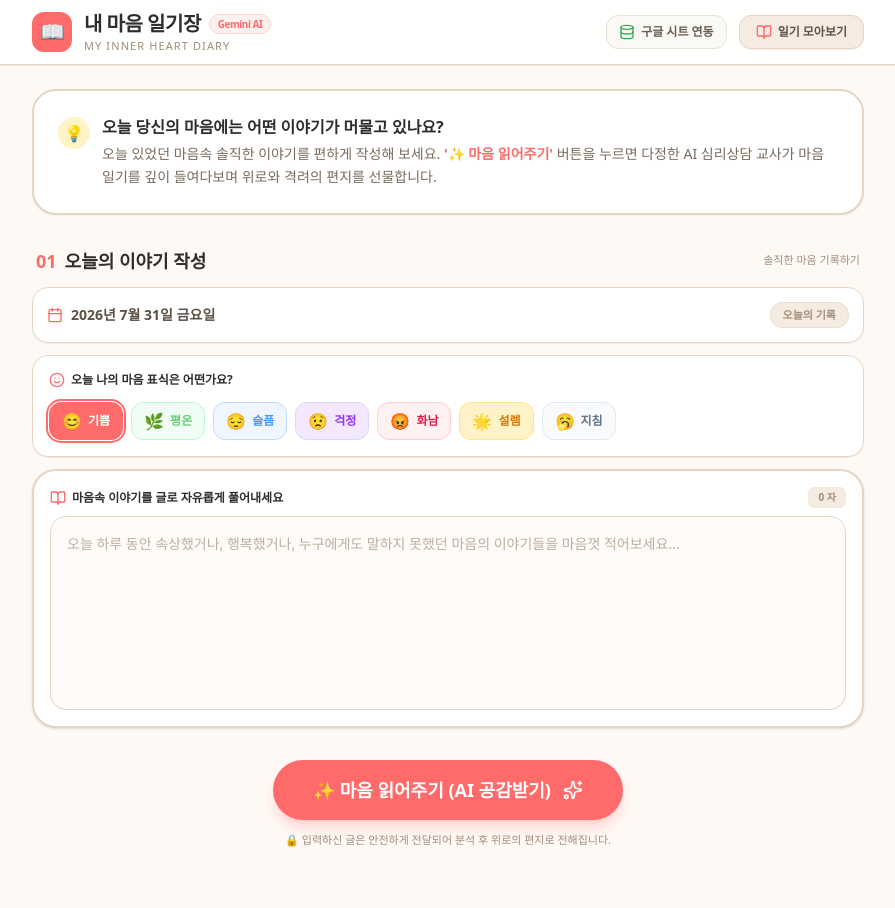
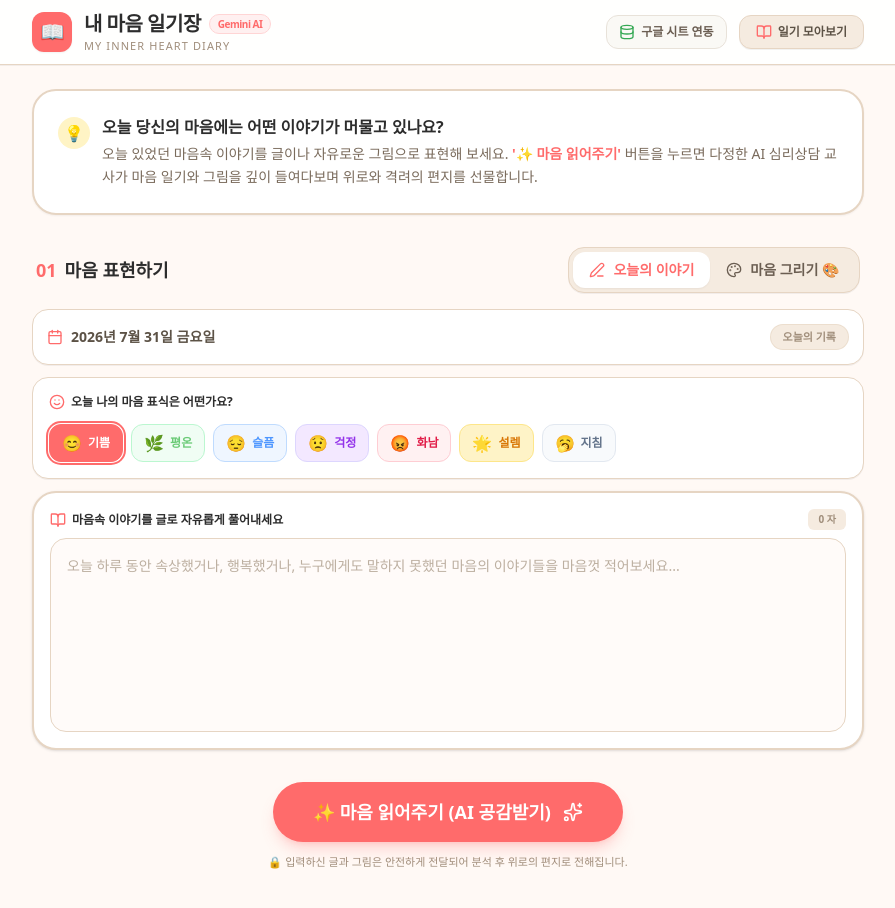
Before and after one commit to yojung273-del/-, a React (Vite) app: page / in a window 1280 px wide. Shown: the top 908 px of the page, without its empty margins (192-1087 px from the left). Built offline with nearby package versions, Linux system fonts and the light colour scheme.

Commit message:
feat: add drawing canvas integration for AI analysis
Enabled students to express their emotions through drawings. Updated the AI analysis prompt to include drawing analysis, allowing the counselor to provide more personalized and empathetic feedback based on visual expression.

```diff
--- a/src/App.tsx
+++ b/src/App.tsx
@@ -1,11 +1,12 @@
-import React, { useState, useEffect } from 'react';
+import React, { useState, useEffect, useRef } from 'react';
 import { motion, AnimatePresence } from 'motion/react';
-import { Sparkles, Heart, BookOpen, AlertCircle, RefreshCw, Database } from 'lucide-react';
+import { Sparkles, Heart, BookOpen, AlertCircle, RefreshCw, Database, Edit3, Palette } from 'lucide-react';
 import { DiaryForm } from './components/DiaryForm';
+import { DrawingCanvas } from './components/DrawingCanvas';
 import { AILetterDisplay } from './components/AILetterDisplay';
 import { DiaryHistoryModal } from './components/DiaryHistoryModal';
 import { GASConfigModal } from './components/GASConfigModal';
-import { DiaryEntry, AnalyzeResponse } from './types';
+import { DiaryEntry, AnalyzeResponse, CanvasRef } from './types';
 import {
   getStoredGasUrl,
   saveEntryToGAS,
@@ -14,12 +15,15 @@ import {
 } from './services/gasService';
 
 export default function App() {
+  const [activeTab, setActiveTab] = useState<'story' | 'drawing'>('story');
   const [diaryText, setDiaryText] = useState('');
   const [selectedMood, setSelectedMood] = useState('기쁨');
+  const canvasRef = useRef<CanvasRef | null>(null);
 
   const [isLoading, setIsLoading] = useState(false);
   const [aiLetter, setAiLetter] = useState<string | null>(null);
   const [errorMsg, setErrorMsg] = useState<string | null>(null);
+  const [currentImageBase64, setCurrentImageBase64] = useState<string>('');
 
   // History state & GAS integration
   const [historyEntries, setHistoryEntries] = useState<DiaryEntry[]>([]);
@@ -80,11 +84,17 @@ export default function App() {
   const handleAnalyze = async () => {
     setErrorMsg(null);
 
-    if (!diaryText.trim()) {
-      setErrorMsg('오늘의 마음 일기(글)를 써주세요!');
+    let imageBase64Data = '';
+    if (canvasRef.current && !canvasRef.current.isEmpty()) {
+      imageBase64Data = canvasRef.current.getImageBase64();
+    }
+
+    if (!diaryText.trim() && !imageBase64Data) {
+      setErrorMsg('오늘의 마음 일기(글)나 마음 그림 중 최소 하나 이상을 작성해 주세요!');
       return;
     }
 
+    setCurrentImageBase64(imageBase64Data);
     setIsLoading(true);
     setAiLetter(null);
     setIsCurrentSaved(false);
@@ -97,6 +107,7 @@ export default function App() {
         },
         body: JSON.stringify({
           diaryText: diaryText.trim(),
+          imageBase64: imageBase64Data,
           mood: selectedMood,
         }),
       });
@@ -150,7 +161,7 @@ export default function App() {
       }),
       mood: selectedMood,
       diaryText: diaryText,
-      imageBase64: '',
+      imageBase64: currentImageBase64,
       aiLetter: aiLetter,
     };
 
@@ -184,6 +195,10 @@ export default function App() {
 
   const handleReset = () => {
     setDiaryText('');
+    if (canvasRef.current) {
+      canvasRef.current.clear();
+    }
+    setCurrentImageBase64('');
     setAiLetter(null);
     setErrorMsg(null);
     setIsCurrentSaved(false);
@@ -277,11 +292,11 @@ export default function App() {
                 오늘 당신의 마음에는 어떤 이야기가 머물고 있나요?
               </h2>
               <p className="text-xs sm:text-sm text-[#7A6B5C] leading-relaxed">
-                오늘 있었던 마음속 솔직한 이야기를 편하게 작성해 보세요.{' '}
+                오늘 있었던 마음속 이야기를 글이나 자유로운 그림으로 표현해 보세요.{' '}
                 <strong className="text-[#FF6B6B] font-semibold">
                   '✨ 마음 읽어주기'
                 </strong>{' '}
-                버튼을 누르면 다정한 AI 심리상담 교사가 마음 일기를 깊이 들여다보며 위로와 격려의 편지를 선물합니다.
+                버튼을 누르면 다정한 AI 심리상담 교사가 마음 일기와 그림을 깊이 들여다보며 위로와 격려의 편지를 선물합니다.
               </p>
             </div>
           </div>
@@ -311,22 +326,69 @@ export default function App() {
           )}
         </AnimatePresence>
 
-        {/* Diary Form Section */}
-        <div className="flex flex-col gap-3">
-          <div className="flex items-center justify-between px-1">
+        {/* Section Title & Navigation Tabs (오늘의 이야기 / 마음 그리기) */}
+        <div className="flex flex-col gap-4">
+          <div className="flex flex-col sm:flex-row sm:items-center justify-between gap-3 px-1">
             <h2 className="text-lg font-bold flex items-center gap-2 text-[#2D2D2D]">
-              <span className="text-[#FF6B6B] font-black">01</span> 오늘의 이야기 작성
+              <span className="text-[#FF6B6B] font-black">01</span> 마음 표현하기
             </h2>
-            <span className="text-[11px] text-[#A08E7B] font-medium">
-              솔직한 마음 기록하기
-            </span>
+
+            {/* Menu Tabs: 오늘의 이야기 / 마음 그리기 */}
+            <div className="inline-flex p-1 bg-[#F5EBE0] rounded-2xl border border-[#E6D5C3] shadow-2xs">
+              <button
+                type="button"
+                onClick={() => setActiveTab('story')}
+                className={`flex items-center gap-2 px-4 py-2 text-xs sm:text-sm font-bold rounded-xl transition-all cursor-pointer ${
+                  activeTab === 'story'
+                    ? 'bg-white text-[#FF6B6B] shadow-xs'
+                    : 'text-[#6B5E52] hover:text-[#2D2D2D]'
+                }`}
+              >
+                <Edit3 className="w-4 h-4" />
+                <span>오늘의 이야기</span>
+              </button>
+              <button
+                type="button"
+                onClick={() => setActiveTab('drawing')}
+                className={`flex items-center gap-2 px-4 py-2 text-xs sm:text-sm font-bold rounded-xl transition-all cursor-pointer ${
+                  activeTab === 'drawing'
+                    ? 'bg-white text-[#FF6B6B] shadow-xs'
+                    : 'text-[#6B5E52] hover:text-[#2D2D2D]'
+                }`}
+              >
+                <Palette className="w-4 h-4" />
+                <span>마음 그리기 🎨</span>
+              </button>
             </div>
+          </div>
+
+          {/* Tab Content Display */}
+          <div className="w-full">
+            {activeTab === 'story' ? (
               <DiaryForm
                 diaryText={diaryText}
                 setDiaryText={setDiaryText}
                 selectedMood={selectedMood}
                 setSelectedMood={setSelectedMood}
               />
+            ) : (
+              <div className="bg-white p-4 sm:p-6 rounded-3xl border-2 border-[#E6D5C3] shadow-xs space-y-4">
+                <div className="flex items-center justify-between">
+                  <span className="text-xs sm:text-sm font-bold text-[#5C5246] flex items-center gap-1.5">
+                    🎨 도화지에 마음 속 기분이나 자유로운 그림을 그려보세요
+                  </span>
+                  <button
+                    type="button"
+                    onClick={() => setActiveTab('story')}
+                    className="text-xs text-[#FF6B6B] hover:underline font-semibold"
+                  >
+                    📝 글 작성으로 이동
+                  </button>
+                </div>
+                <DrawingCanvas ref={canvasRef} />
+              </div>
+            )}
+          </div>
         </div>
 
         {/* Submit Action Area */}
@@ -350,7 +412,7 @@ export default function App() {
             )}
           </button>
           <p className="text-[11px] text-[#A08E7B] font-medium">
-            🔒 입력하신 글은 안전하게 전달되어 분석 후 위로의 편지로 전해집니다.
+            🔒 입력하신 글과 그림은 안전하게 전달되어 분석 후 위로의 편지로 전해집니다.
           </p>
         </div>
 
@@ -373,7 +435,7 @@ export default function App() {
                 지혜로운 AI 마음 선생님이 편지를 다듬고 있어요
               </h3>
               <p className="text-xs text-[#8B7E6D] max-w-md leading-relaxed">
-                작성하신 일기 문장에 깃든 마음에 공감하는 정성 어린 답장을 적는 중입니다...
+                작성하신 일기와 그려주신 그림 표현에 공감하는 정성 어린 답장을 적는 중입니다...
               </p>
             </motion.div>
           )}
--- a/src/server/geminiHandler.ts
+++ b/src/server/geminiHandler.ts
@@ -56,15 +56,16 @@ export async function processGeminiRequest(body: {
 
   const moodText = mood ? `[오늘의 기분 표식: ${mood}]\n` : '';
   const promptText = `너는 학생들의 마음을 어루만져 주는 다정하고 따뜻한 초등학교/중학교 심리 상담 교사야.
-학생이 쓴 마음 일기와 기분을 꼼꼼히 읽고, 학생의 마음에 온전히 공감하고 따뜻한 위로와 조언, 응원을 전하는 편지(답장)를 작성해 줘.
+학생이 쓴 마음 일기와 함께 그린 그림(있다면)을 꼼꼼히 살피고, 그림의 색상, 분위기, 선의 느낌도 부드럽게 언급하며 학생의 마음에 공감하고 따뜻한 위로와 응원을 전하는 편지(답장)를 작성해 줘.
 
 ${moodText}[학생이 쓴 일기 내용]
-${diaryText || ''}
+${diaryText || '(그림으로만 마음 표현함)'}
 
 [작성 지침]
 1. 따뜻하고 친근하며 다정한 어조('~했구나', '~란다', '소중한 친구야')로 써줘.
-2. 학생의 일기 속 상황과 감정에 깊이 경청하고 진심 어린 공감과 용기를 북돋워 줘.
-3. 분량은 가독성 높게 3~4문단으로 정성스럽게 나누어 적어줘.`;
+2. 학생이 그린 그림이 있다면 색감이나 모양, 선의 느낌을 긍정적이고 따뜻하게 언급해서 감정 표현이 잘 전해졌음을 느끼게 해줘.
+3. 학생의 일기와 그림 속 상황, 감정에 깊이 경청하고 진심 어린 공감과 조언을 북돋워 줘.
+4. 분량은 가독성 높게 3~4문단으로 정성스럽게 나누어 적어줘.`;
 
   parts.push({ text: promptText });
 
```
Lines whose indentation alone changed are shown as unchanged.
